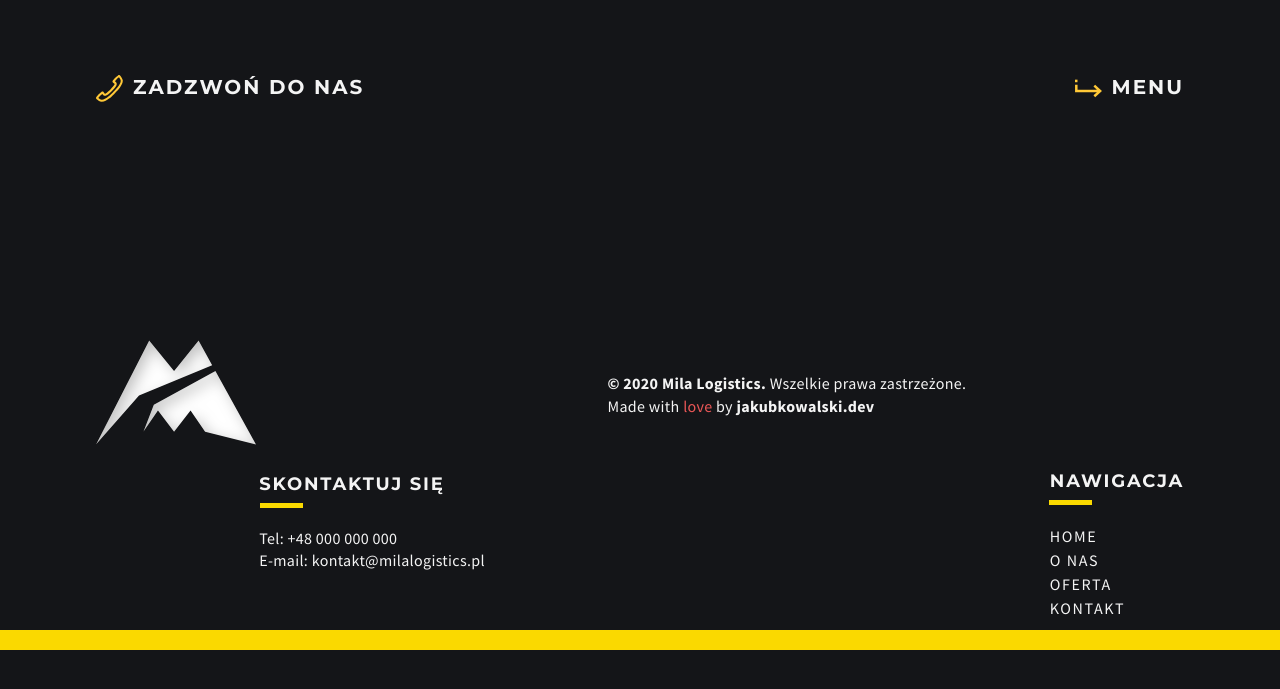
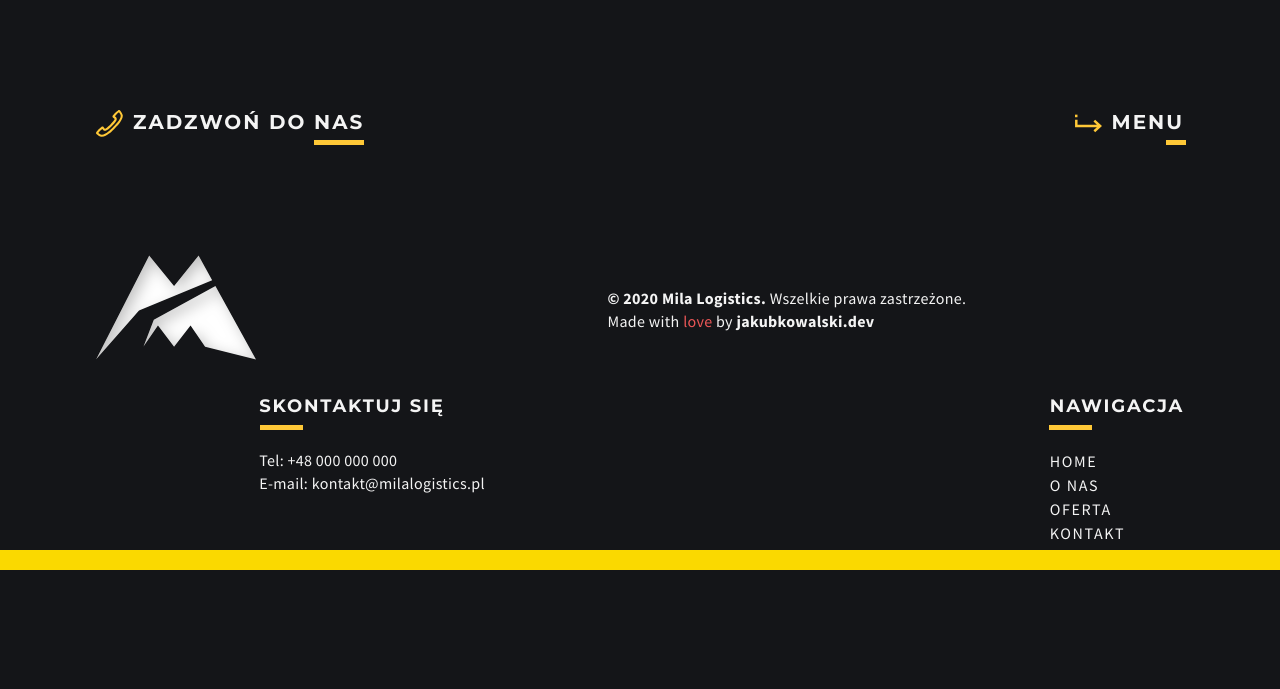
Before and after one commit to Nigtellios/milalogistics, a PHP site: page / in a window 1280 px wide. Shown: the top 689 px of the page. Run offline with PHP 8.4, Linux system fonts and the light colour scheme; some web fonts are replaced.

Commit message:
v0.03
Main now has padding that pushes whole site content to prevent pubs on subpages.

```diff
--- a/css/style.css
+++ b/css/style.css
@@ -57,7 +57,7 @@ body {
 }
 
 nav {
-  min-height: 180px;
+  min-height: 100px;
   width: 90%;
 }
 
@@ -169,10 +169,14 @@ a:hover {
   transition: 0.2s ease-in;
 }
 
+main {
+  margin: 250px 0 0 0;
+}
+
 /* Margin/Padding Class Control */
 
-.p-75 {
-  padding: 75px 0 75px 0;
+.m-75 {
+  margin: 75px 0 75px 0;
 }
 
 .w-85 {
@@ -214,7 +218,7 @@ a:hover {
   width: 50px;
   height: 5px;
   position: absolute;
-  background: #FAD900;
+  background: #FFC837;
 }
 
 .underline--right::after {
@@ -222,7 +226,7 @@ a:hover {
   width: 50px;
   height: 5px;
   position: absolute;
-  background: #FAD900;
+  background: #FFC837;
 }
 
 .underline--right-footer::after {
@@ -231,7 +235,7 @@ a:hover {
   height: 5px;
   position: absolute;
   margin: 30px 50px 0 -135px;
-  background: #FAD900;
+  background: #FFC837;
 }
 
 .underline--right-footer-contact::after {
@@ -240,18 +244,41 @@ a:hover {
   height: 5px;
   position: absolute;
   margin: 30px 50px 0 -185px;
-  background: #FAD900;
+  background: #FFC837;
+}
+
+.underline--right-nav::after {
+  content: "";
+  width: 50px;
+  height: 5px;
+  position: absolute;
+  margin: 30px 50px 0 -50px;
+  background: #FFC837;
+}
+
+.underline--right-nav-menu::after {
+  content: "";
+  width: 20px;
+  height: 5px;
+  position: absolute;
+  margin: 30px 50px 0 -18px;
+  background: #FFC837;
 }
 
 /* Nav Styles */
 
 .navbar {
   z-index: 1;
+  width: 100%;
+  margin: 75px auto 0 auto;
+  position: absolute;
+  top: 0;
+  left: 0;
+  right: 0;
   display: flex;
   flex-flow: row nowrap;
-  justify-content: space-between ;
-  width: 100%;
-  margin: 0 auto 0 auto;
+  justify-content: space-between;
+  align-items: center;
 }
 
 .nav-items {
@@ -307,11 +334,11 @@ a:hover {
 }
 
 .footer__contact {
-  margin: -45px 0 0 15%;
+  margin: -30px 0 0 15%;
 }
 
 .footer__quick-nav {
-  margin: 0 0 0 100px;
+  margin: 20px 0 0 100px;
 }
 
 .footer__contact > h5 {
--- a/index.html
+++ b/index.html
@@ -12,14 +12,14 @@
 
   <body>
 
-    <nav class="navbar p-75 w-85"> <!-- NavBar -->
+    <nav class="navbar w-85"> <!-- NavBar -->
       <div class="nav__callus">
         <i><img src="../media/phone-icon.svg" width="27px" height="27px" alt="Otwórz menu"></i>
-        <h4><a href="../contact.html">ZADZWOŃ DO NAS</a></h4>
+        <h4 class="underline--right-nav"><a href="callto:+48000000000">ZADZWOŃ DO NAS</a></h4>
       </div>
       <div class="nav__menu-switcher">
         <i><img src="../media/forwardmenu-icon.svg" width="27px" height="27px" alt="Otwórz menu"></i>
-        <h4>MENU</h4>
+        <h4 class="underline--right-nav-menu">MENU</h4>
       </div>
     </nav><!-- End of NavBar -->
 
```
